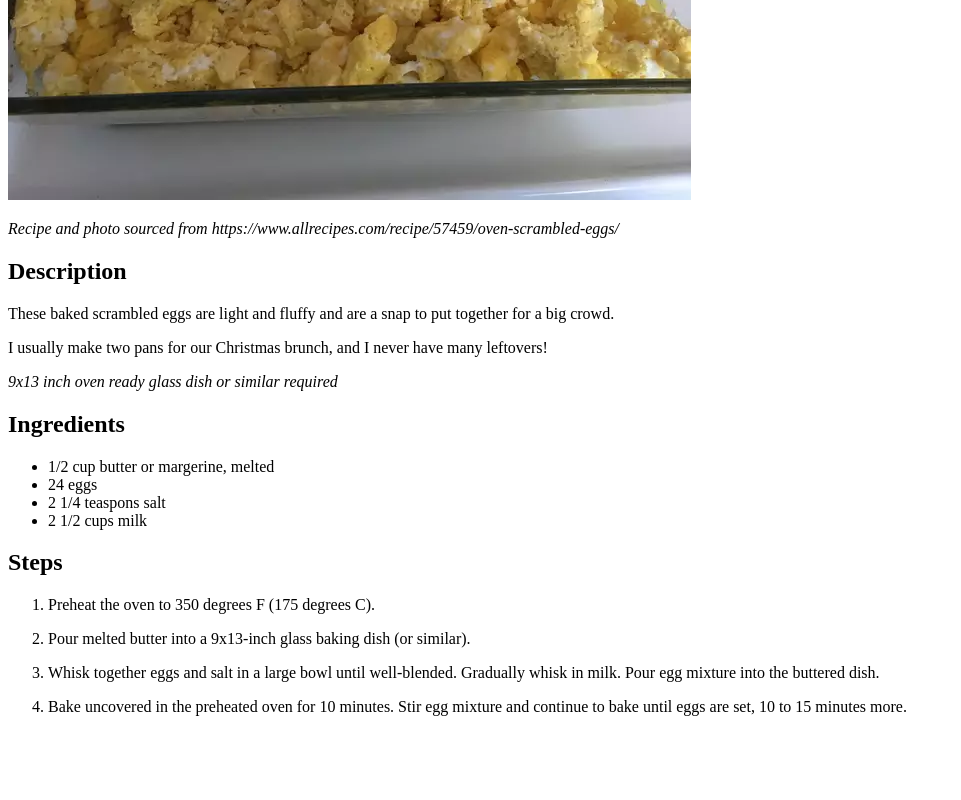
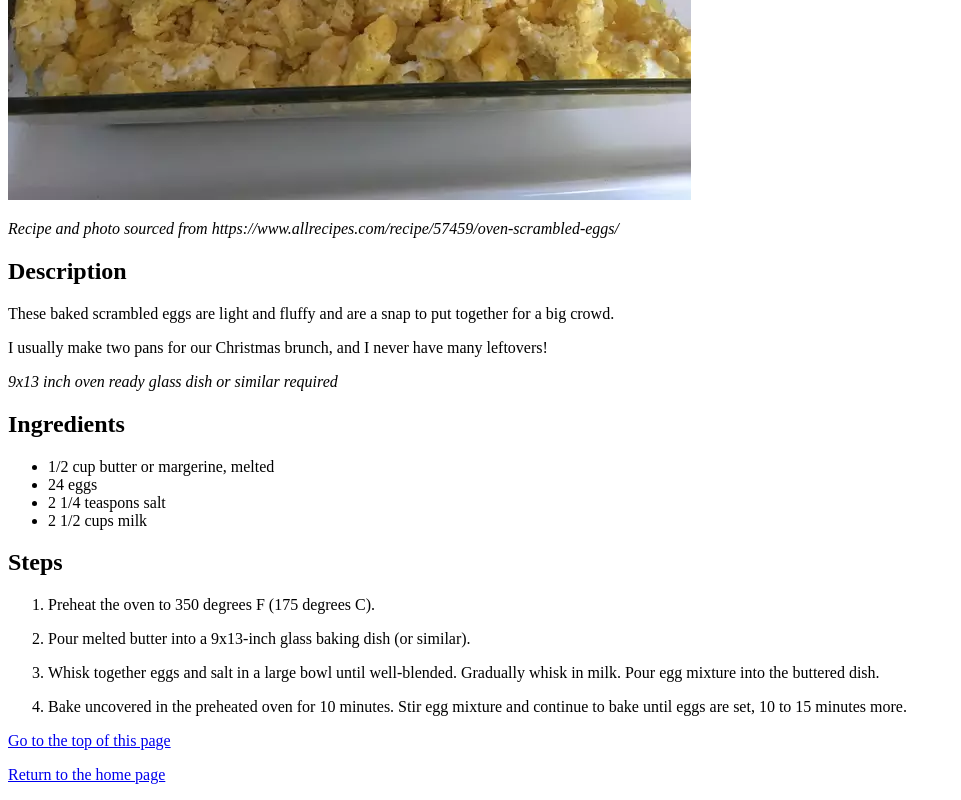
Before and after one commit to ibrahimshamsi/odin-recipes, a plain HTML site: page recipes/oven-scrambled-eggs.html in a window 1280 px wide. Shown: the part 392-1192 px from the top of the page, without its empty margins (0-961 px from the left). Before the commit the page ends 1124 px from the top, so only its background shows below. Drawn offline with Linux system fonts and the light colour scheme.

Commit message:
add navigation links to bottom of oven eggs page

```diff
--- a/recipes/oven-scrambled-eggs.html
+++ b/recipes/oven-scrambled-eggs.html
@@ -22,7 +22,7 @@
             <li>2 1/4 teaspons salt</li>
             <li>2 1/2 cups milk</li>
         </ul>
-
+        <!--empty paragraphs added in between each list element to increase readability-->
         <h2>Steps</h2>
         <ol>
             <li>
@@ -41,5 +41,8 @@
                 <p>Bake uncovered in the preheated oven for 10 minutes. Stir egg mixture and continue to bake until eggs are set, 10 to 15 minutes more.</p>
             </li>
         </ol>
+        <!--these links seemed to be used frequently by other students, probably very useful to have for site navigation-->
+        <p><a href="#">Go to the top of this page</a></p>
+        <p><a href="../index.html">Return to the home page</a></p>
     </body>
 </html>
```
